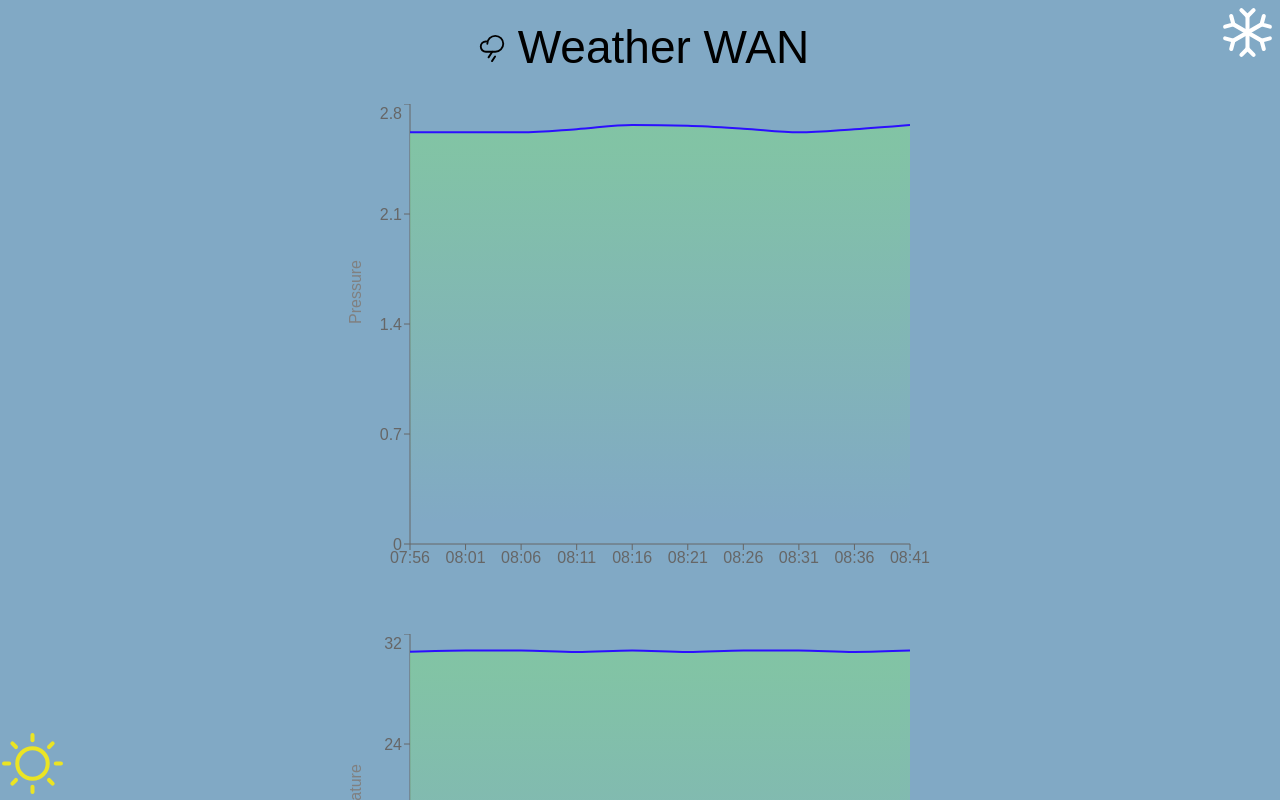
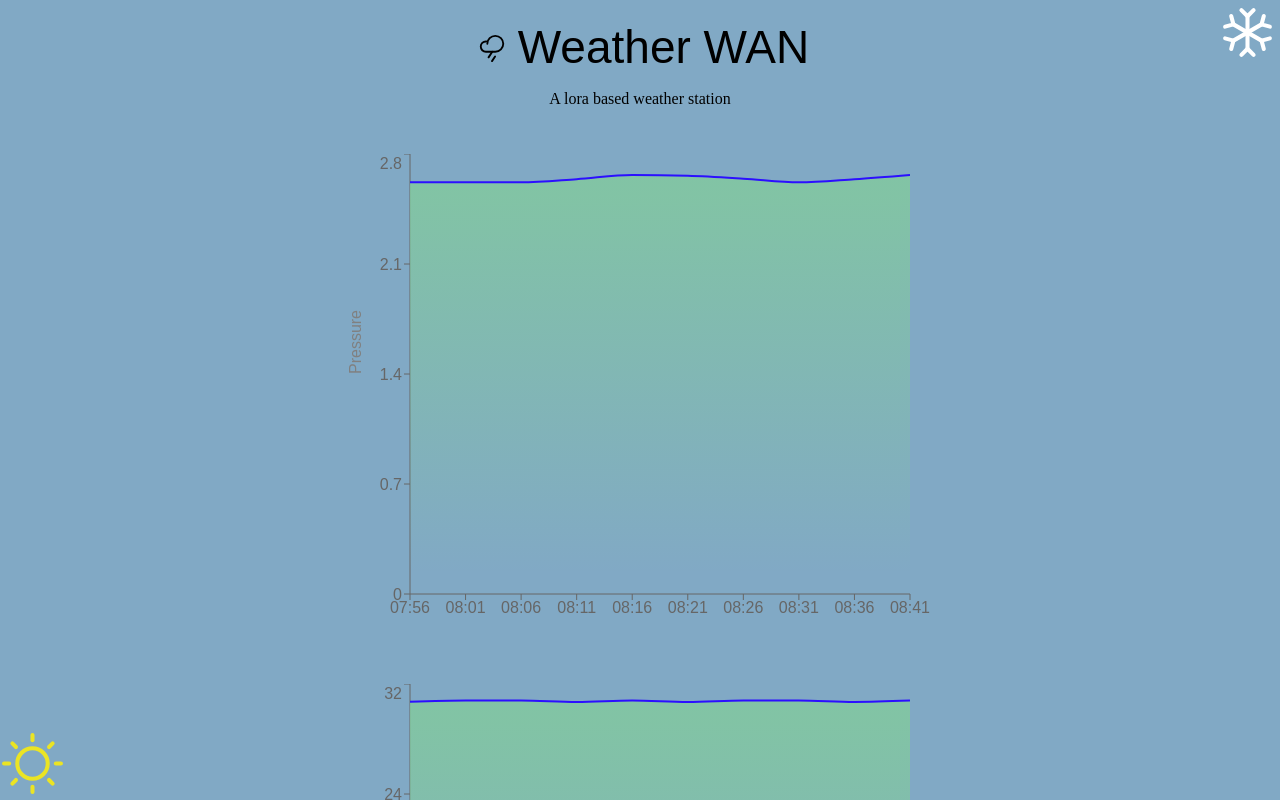
Before and after one commit to abdullahidemola/weather-wan, a React (Create React App) app: page / in a window 1280 px wide. Shown: the top 800 px of the page. Built offline with nearby package versions, Linux system fonts and the light colour scheme.

Commit message:
sub heading

```diff
--- a/src/App.js
+++ b/src/App.js
@@ -7,7 +7,7 @@ import data from "./data";
 const App = () => {
   const fecthDataHandler = () => {
     fetch("https://b77b-154-68-225-162.eu.ngrok.io/api/nodes/?name=Node1").then(
-      response => console.log(response)
+      (response) => console.log(response)
     );
   };
 
@@ -28,6 +28,7 @@ const App = () => {
             </span>
             Weather WAN
           </div>
+          <p className="lora">A lora based weather station</p>
 
           <div className="charts-container">
             <AppChart data={data?.pressure} chartType={"Pressure"} />
```
